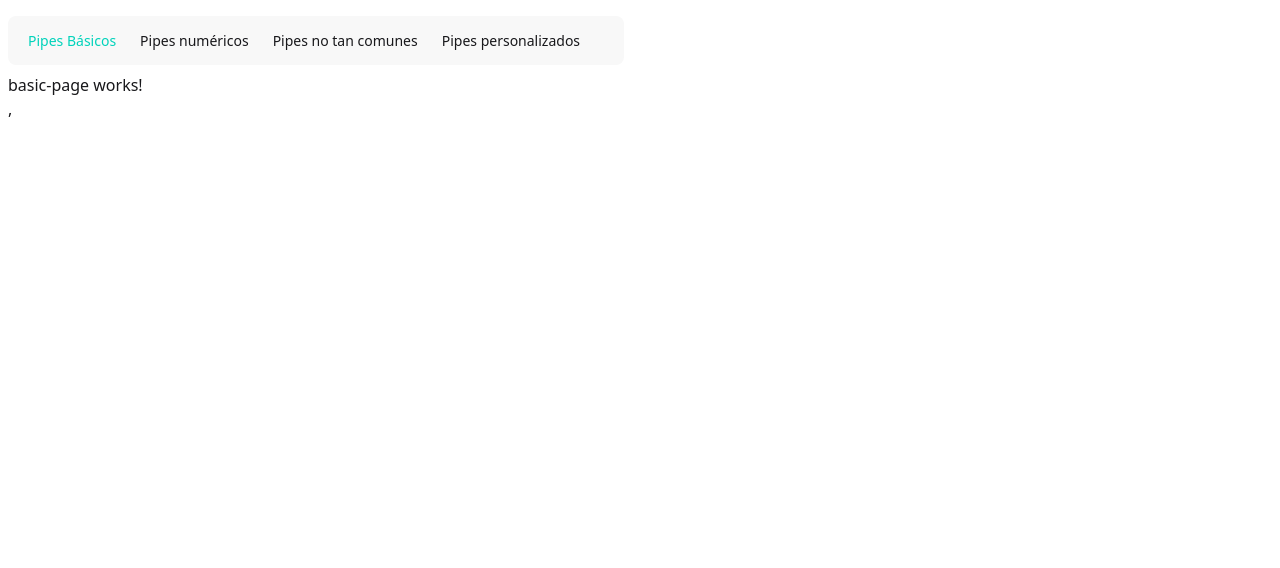
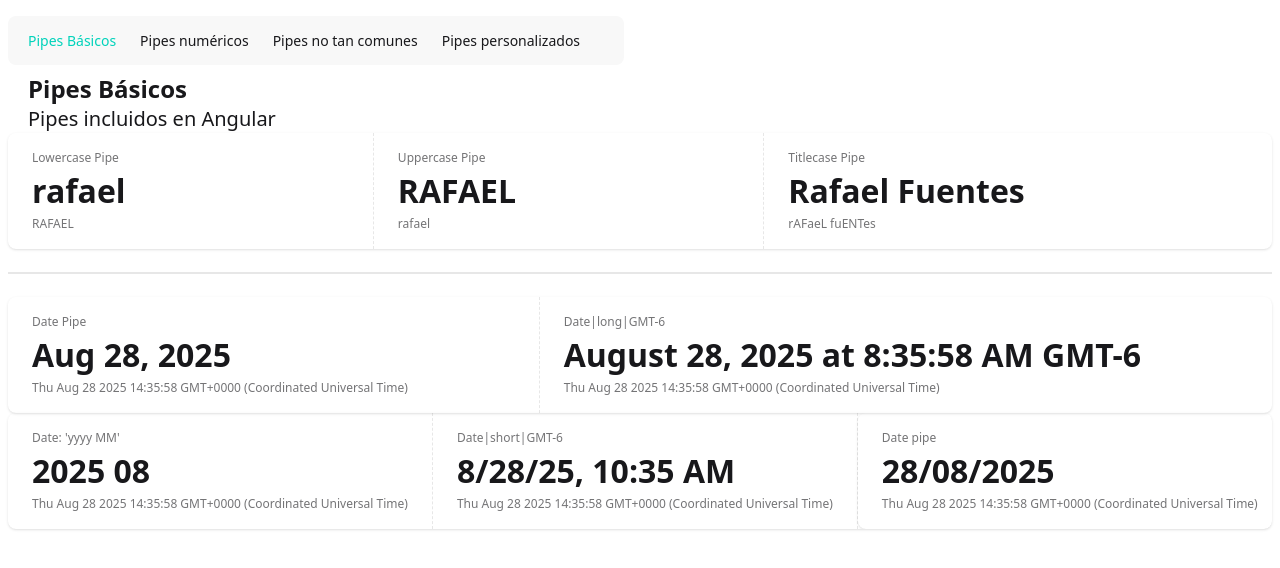
Before and after one commit to rafafuentesz/05-pipes-app, an Angular app: page /basic in a window 1280 px wide. Shown: the top 568 px of the page. Built offline with nearby package versions, Linux system fonts and the light colour scheme.

Commit message:
basic page component and number page component updated

```diff
--- a/src/app/pages/basic-page/basic-page.component.html
+++ b/src/app/pages/basic-page/basic-page.component.html
@@ -1 +1,77 @@
-<p>basic-page works!</p>,
+<section class="mx-5">
+  <h1 class="text-2xl font-bold">Pipes Básicos</h1>
+  <h3 class="text-xl">Pipes incluidos en Angular</h3>
+</section>
+
+<div class="stats stats-vertical lg:stats-horizontal shadow w-full">
+  <div class="stat">
+    <div class="stat-title">Lowercase Pipe</div>
+    <div class="stat-value">{{nameUpper() | lowercase}}</div>
+    <div class="stat-desc">{{nameUpper()}}</div>
+  </div>
+
+  <div class="stat">
+    <div class="stat-title">Uppercase Pipe</div>
+    <div class="stat-value">{{nameLower() | uppercase}}</div>
+    <div class="stat-desc">{{nameLower()}}</div>
+  </div>
+
+  <div class="stat">
+    <div class="stat-title">Titlecase Pipe</div>
+    <div class="stat-value">{{fullName() | titlecase}}</div>
+    <div class="stat-desc">{{fullName()}}</div>
+  </div>
+</div>
+
+<div class="divider"></div>
+
+<div class="stats stats-vertical lg:stats-horizontal shadow w-full">
+  <div class="stat">
+    <div class="stat-title">Date Pipe</div>
+    <div class="stat-value">{{customDate() | date}}</div>
+    <div class="stat-desc">{{customDate()}}</div>
+  </div>
+
+   <div class="stat">
+    <div class="stat-title">Date|long|GMT-6</div>
+    <div class="stat-value">{{customDate() | date: 'long': 'GMT-6'}}</div>
+    <div class="stat-desc">{{customDate()}}</div>
+  </div>
+
+</div>
+<div class="stats stats-vertical lg:stats-horizontal shadow w-full">
+  <div class="stat">
+    <div class="stat-title">Date: 'yyyy MM'</div>
+    <div class="stat-value">{{customDate() | date: 'yyyy MM'}}</div>
+    <div class="stat-desc">{{customDate()}}</div>
+  </div>
+
+   <div class="stat">
+    <div class="stat-title">Date|short|GMT-6</div>
+    <div class="stat-value">{{customDate() | date: 'short': 'GMT-4'}}</div>
+    <div class="stat-desc">{{customDate()}}</div>
+  </div>
+
+  <div class="divider"></div>
+
+
+  <div class="stats stats-vertical lg:stats-horizontal shadow w-full">
+  <div class="stat">
+    <div class="stat-title">Date pipe</div>
+    <div class="stat-value">{{customDate() | date: 'dd/MM/yyyy'}}</div>
+    <div class="stat-desc">{{customDate()}}</div>
+  </div>
+
+   <div class="stat">
+    <div class="stat-title">Date pipe</div>
+    <div class="stat-value">{{customDate() | date: "HH:mm:ss"}}</div>
+    <div class="stat-desc">{{customDate()}}</div>
+  </div>
+
+  <div class="stat">
+    <div class="stat-title">Date pipe</div>
+    <div class="stat-value">{{customDate() | date: "EEEE d, MMMM"}}</div>
+    <div class="stat-desc">{{customDate()}}</div>
+  </div>
+
+</div>
--- a/src/app/pages/basic-page/basic-page.component.ts
+++ b/src/app/pages/basic-page/basic-page.component.ts
@@ -1,9 +1,27 @@
-import { ChangeDetectionStrategy, Component } from '@angular/core';
+import { DatePipe, LowerCasePipe, TitleCasePipe, UpperCasePipe } from '@angular/common';
+import { ChangeDetectionStrategy, Component, effect, signal } from '@angular/core';
 
 @Component({
   selector: 'app-basic-page',
-  imports: [],
+  imports: [LowerCasePipe, UpperCasePipe, TitleCasePipe, DatePipe],
   templateUrl: './basic-page.component.html',
   changeDetection: ChangeDetectionStrategy.OnPush,
 })
-export default class BasicPageComponent { }
+export default class BasicPageComponent {
+  nameLower = signal('rafael');
+  nameUpper = signal('RAFAEL');
+  fullName = signal('rAFaeL fuENTes');
+
+
+  customDate = signal(new Date());
+
+  tickingDateEffect = effect((onCleanup) => {
+    const interval = setInterval(() => {
+      this.customDate.set(new Date())
+    },1000);
+
+    onCleanup(() => {
+      clearInterval(interval);
+    })
+  })
+}
--- a/src/app/pages/numbers-page/numbers-page.component.html
+++ b/src/app/pages/numbers-page/numbers-page.component.html
@@ -1 +1,31 @@
-<p>numbers-page works!</p>,
+<section class="mx-5">
+  <h1 class="text-2xl font-bold">Pipes Numéricos</h1>
+  <h3 class="text-xl">Pipes incluidos en Angular</h3>
+</section>
+
+<div class="stats stats-vertical lg:stats-horizontal shadow w-full">
+  <div class="stat">
+    <div class="stat-title">Number: '1.2-2'</div>
+    <div class="stat-value">{{totalSells() | number: '1.2-2'}}</div>
+    <div class="stat-desc">{{totalSells()}}</div>
+  </div>
+
+  <div class="stat">
+    <div class="stat-title">Number: '1.2-2'</div>
+    <div class="stat-value">{{totalSells() + 1234 | number: '1.2-2'}}</div>
+    <div class="stat-desc">{{totalSells()}}</div>
+  </div>
+
+  <div class="stat">
+    <div class="stat-title">Cyrrency</div>
+    <div class="stat-value">{{totalSells() | currency: 'CAD': 'symbol-narrow': '1.4-4'}}</div>
+    <div class="stat-desc">{{totalSells()}}</div>
+  </div>
+
+  <div class="stat">
+    <div class="stat-title">Percent</div>
+    <div class="stat-value">{{percent() | percent: '1.2-2'}}</div>
+    <div class="stat-desc">{{percent()}}</div>
+  </div>
+
+</div>
--- a/src/app/pages/numbers-page/numbers-page.component.ts
+++ b/src/app/pages/numbers-page/numbers-page.component.ts
@@ -1,8 +1,15 @@
-import { Component } from '@angular/core';
+import { CurrencyPipe, DecimalPipe, PercentPipe } from '@angular/common';
+import { Component, signal } from '@angular/core';
 
 @Component({
   selector: 'app-numbers-page',
-  imports: [],
+  imports: [DecimalPipe, PercentPipe, CurrencyPipe],
   templateUrl: './numbers-page.component.html',
 })
-export default class NumbersPageComponent { }
+export default class NumbersPageComponent {
+
+  totalSells = signal(2_423_353.5567);
+  percent = signal(0.4856);
+
+
+}
```
